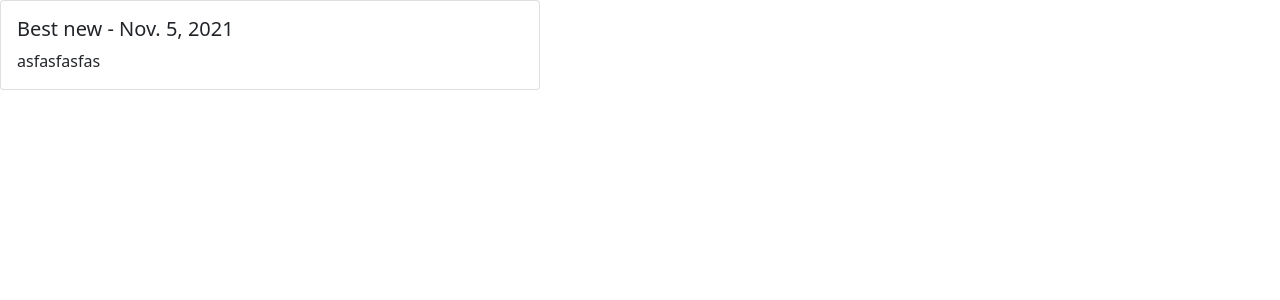
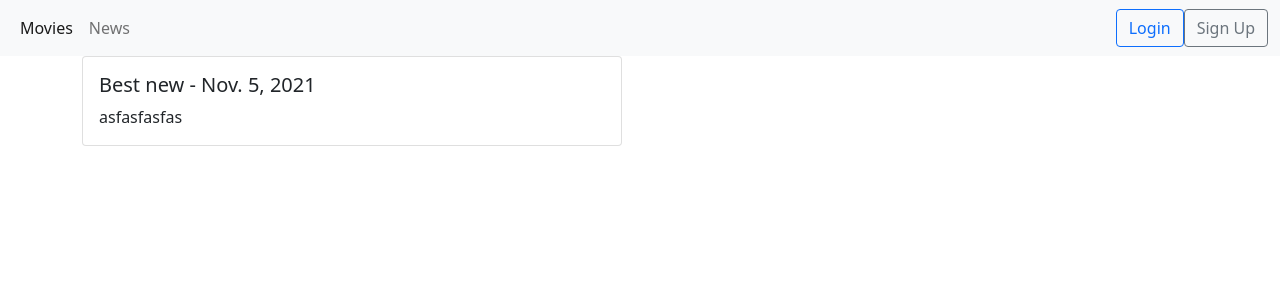
Before and after one commit to danielgara/bookdjango, a Django app: page /news/ in a window 1280 px wide. Shown: the top 300 px of the page. Run offline with Django 3.2, Linux system fonts and the light colour scheme; data comes from the database, SQL or seed files in the repository.

Commit message:
imp: chapter 15

```diff
--- /dev/null
+++ b/movie/templates/base.html
@@ -0,0 +1,25 @@
+<header>
+  <link
+    href="https://cdn.jsdelivr.net/npm/bootstrap@5.1.1/dist/css/bootstrap.min.css"
+    rel="stylesheet"
+    integrity="…"
+  />
+  <nav class="navbar navbar-expand-lg navbar-light bg-light">
+    <div class="container-fluid">
+      <ul class="navbar-nav me-auto mb-2 mb-lg-0">
+        <li class="nav-item">
+          <a class="nav-link active" aria-current="page" href="{% url 'home' %}"> Movies </a>
+        </li>
+        <li class="nav-item">
+          <a class="nav-link" href="{% url 'news' %}">News</a>
+        </li>
+      </ul>
+      <a href="#" class="btn btn-outline-primary">Login</a>
+      <a href="#" class="btn btn-outline-secondary">Sign Up</a>
+    </div>
+  </nav>
+</header>
+<div class="container">
+  {% block content %}
+  {% endblock content %}
+</div>
--- a/news/templates/news.html
+++ b/news/templates/news.html
@@ -1,7 +1,5 @@
-<head>
-  <link href="https://cdn.jsdelivr.net/npm/bootstrap@5.1.1/dist/css/bootstrap.min.css" rel="stylesheet" integrity="…" crossorigin="anonymous">
-</head>
-
+{% extends 'base.html' %}
+{% block content %}
 {% for news in newss %}
 <div class="card mb-3" style="max-width: 540px;">
     <div class="row g-0">
@@ -15,3 +13,4 @@
     </div>
 </div>
 {% endfor %}
+{% endblock content %}
```
Also changed, not shown: movie/templates/home.html (+3 -22 lines).
